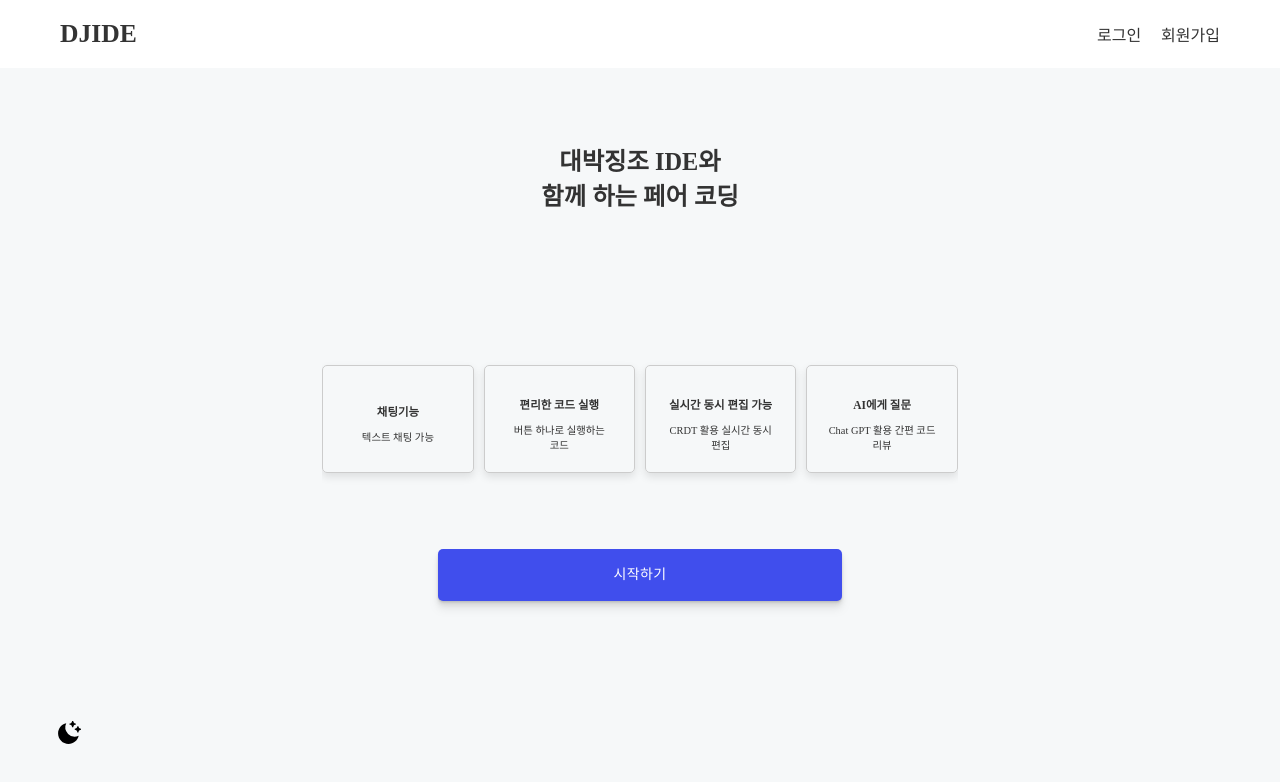
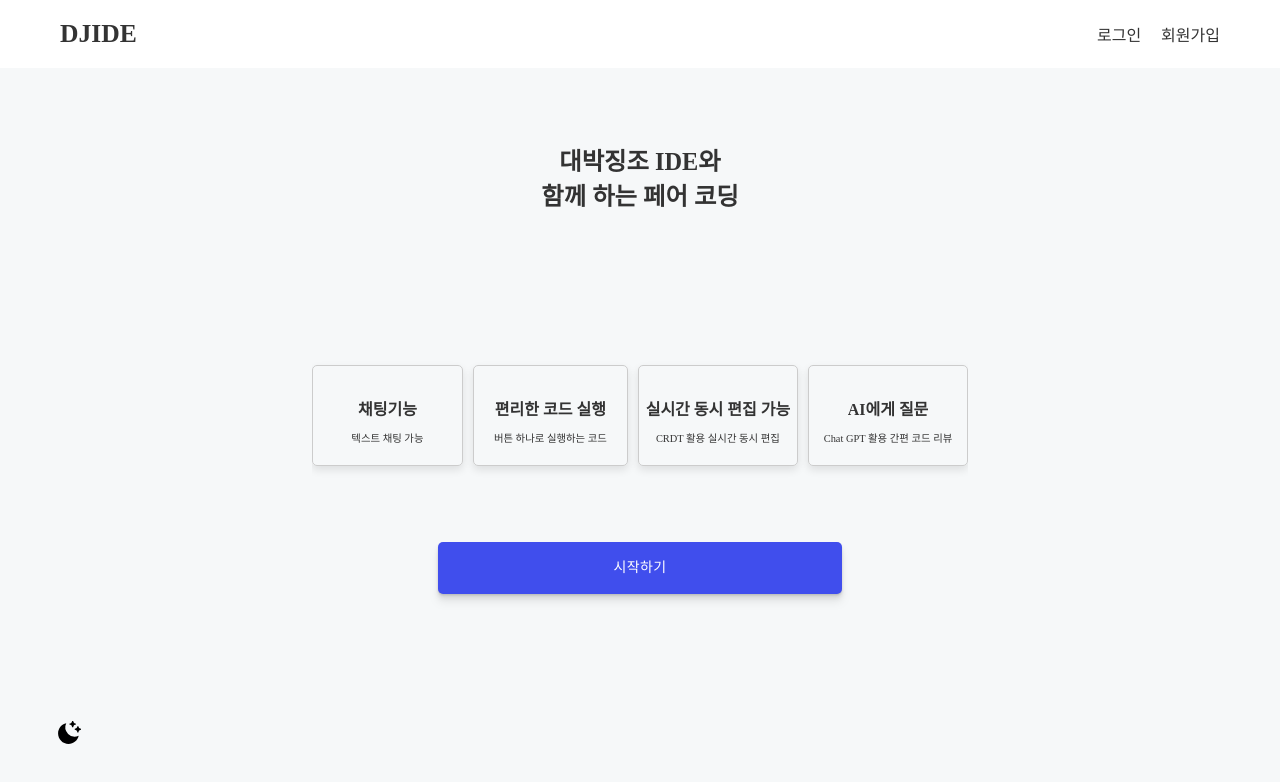
Before and after one commit to The-Great-Sign/IDE-Project-frontend-next, a Next.js app: page / in a window 1280 px wide. Shown: the top 782 px of the page. Built offline with nearby package versions, Linux system fonts and the light colour scheme; no server answers.

Commit message:
style : IDE-145 InfoBox 공통 컴포넌트화

```diff
--- a/src/app/page.tsx
+++ b/src/app/page.tsx
@@ -1,10 +1,11 @@
 'use client';
 
 import MainHeader from '@/components/MainHeader/MainHeader';
-import { MainContainer, MainDiv, MainDivInfo } from './page.styles';
+import { MainContainer, MainDiv } from './page.styles';
 import { BigButton } from '@/components/Button/Button';
 import { useRouter } from 'next/navigation';
 import useUserStore from '@/store/useUserStore';
+import { InfoBox } from '@/components/InfoBox/InfoBox.styles';
 
 const App = () => {
   const router = useRouter();
@@ -29,22 +30,22 @@ const App = () => {
         </h3>
         <div>
           <MainDiv>
-            <MainDivInfo>
-              <h2>채팅기능</h2>
+            <InfoBox>
+              <p>채팅기능</p>
               <div>텍스트 채팅 가능</div>
-            </MainDivInfo>
-            <MainDivInfo>
-              <h2>편리한 코드 실행</h2>
+            </InfoBox>
+            <InfoBox>
+              <p>편리한 코드 실행</p>
               <div>버튼 하나로 실행하는 코드</div>
-            </MainDivInfo>
-            <MainDivInfo>
-              <h2>실시간 동시 편집 가능</h2>
+            </InfoBox>
+            <InfoBox>
+              <p>실시간 동시 편집 가능</p>
               <div>CRDT 활용 실시간 동시 편집</div>
-            </MainDivInfo>
-            <MainDivInfo>
-              <h2>AI에게 질문</h2>
+            </InfoBox>
+            <InfoBox>
+              <p>AI에게 질문</p>
               <div>Chat GPT 활용 간편 코드 리뷰</div>
-            </MainDivInfo>
+            </InfoBox>
           </MainDiv>
         </div>
         <BigButton onClick={handleClick}>시작하기</BigButton>
--- /dev/null
+++ b/src/components/InfoBox/InfoBox.styles.ts
@@ -0,0 +1,32 @@
+import { FONTS, FONTS_WEIGHT } from '@/constants/fonts';
+import styled from 'styled-components';
+
+export const InfoBox = styled.div`
+  text-align: center; // 텍스트 가운데 정렬
+  display: flex;
+  flex-direction: column;
+  justify-content: center; // 수직 방향으로 가운데 정렬
+  align-items: center; // 수평 방향으로 가운데 정렬
+  width: 18%; // 필요에 따라 너비 조정
+  margin: 0 auto;
+  padding: 20px;
+  border: 1px solid #ccc;
+  border-radius: 5px;
+  box-shadow: 0px 4px 8px rgba(0, 0, 0, 0.1);
+
+  p {
+    font-size: ${FONTS.sm};
+    font-weight: ${FONTS_WEIGHT.semiBold};
+    margin: 10px 0;
+    white-space: nowrap; // 제목을 한 줄로 표시
+    overflow: hidden; // 넘치는 텍스트 숨김
+    text-overflow: ellipsis; // 텍스트가 넘칠 때 말줄임표 표시
+  }
+
+  div {
+    white-space: nowrap;
+    word-break: keep-all; // 한글 텍스트가 잘리지 않도록 설정
+    overflow: hidden; // 넘치는 텍스트 숨김
+    /* text-overflow: ellipsis; */
+  }
+`;
```
